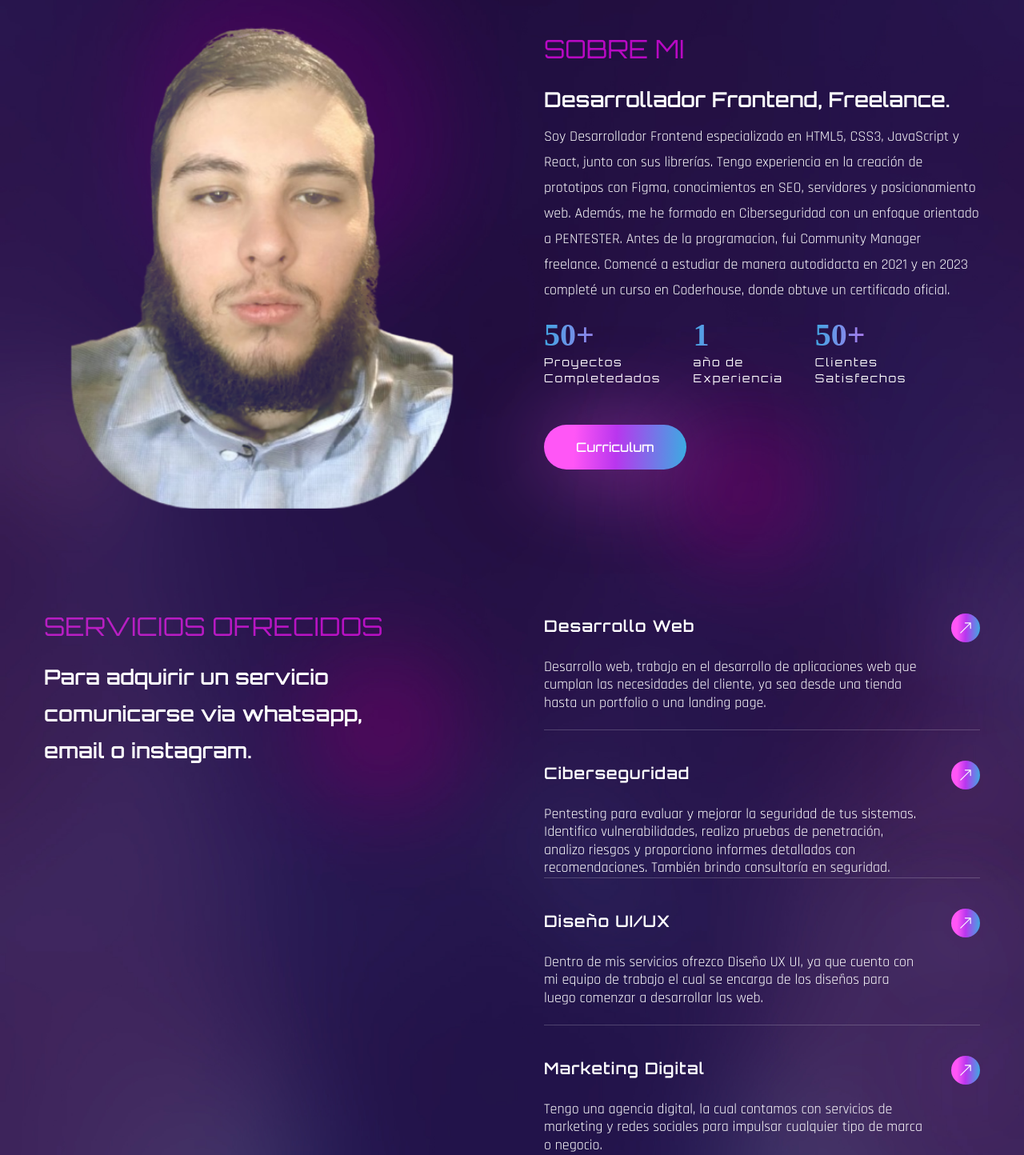
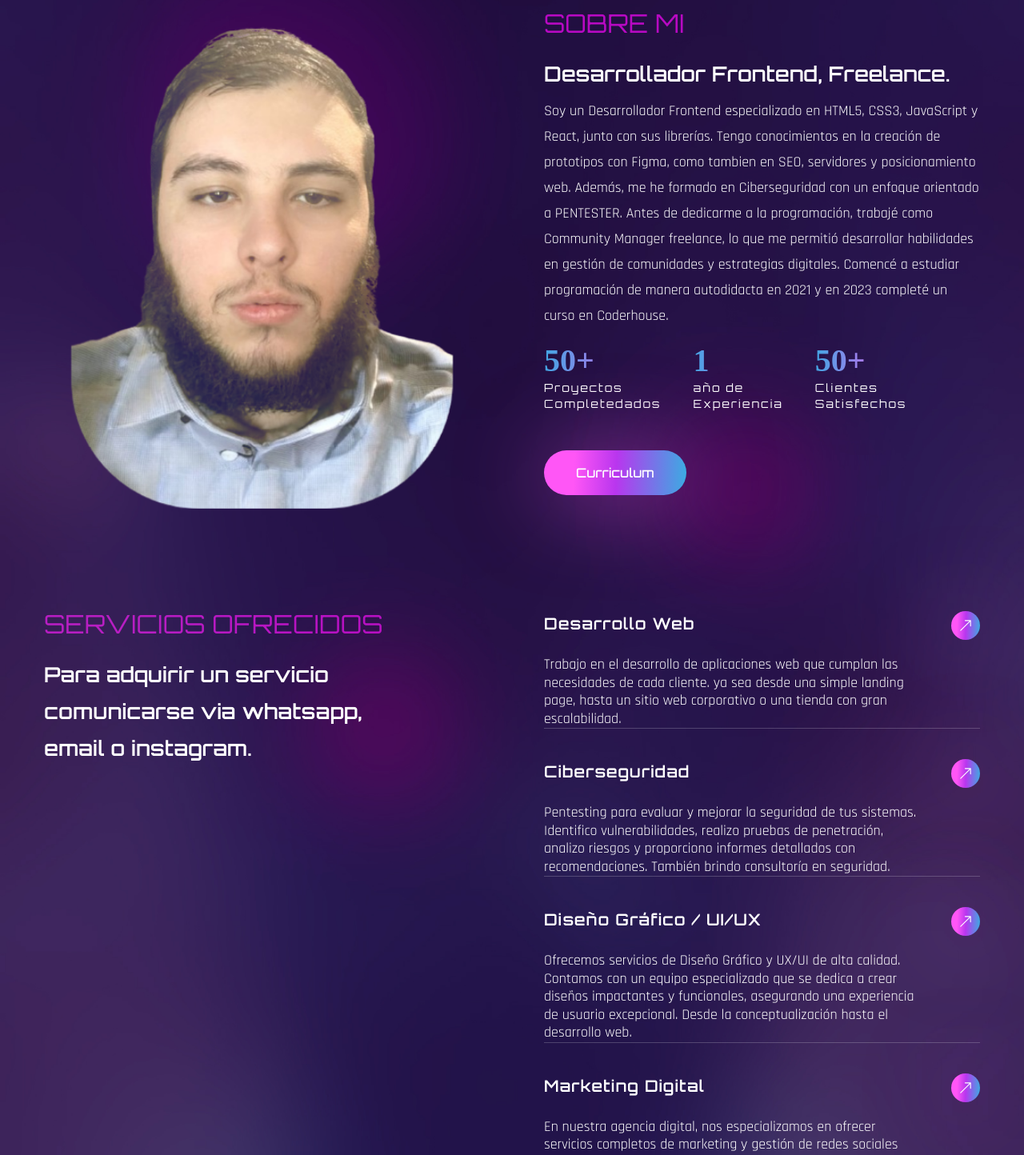
Before and after one commit to Ntarchini99/new-portfolio, a React (Vite) app: page / in a window 1280 px wide. Shown: the part 820-2264 px from the top of the page at 80% size. Built offline with nearby package versions, Linux system fonts and the light colour scheme; a web font is replaced by a local one.

Commit message:
Content Update

```diff
--- a/src/components/about.tsx
+++ b/src/components/about.tsx
@@ -33,9 +33,8 @@ export const About = () => {
               Desarrollador Frontend, Freelance.
             </h3>
             <p className="mb-4">
-            Soy Desarrollador Frontend especializado en HTML5, CSS3, JavaScript y React, junto con sus librerías. Tengo experiencia en la creación de prototipos con Figma, conocimientos en SEO, servidores y posicionamiento web.
-            Además, me he formado en Ciberseguridad con un enfoque orientado a PENTESTER. Antes de la programacion, fui Community Manager freelance.
-            Comencé a estudiar de manera autodidacta en 2021 y en 2023 completé un curso en Coderhouse, donde obtuve un certificado oficial.
+              Soy un Desarrollador Frontend especializado en HTML5, CSS3, JavaScript y React, junto con sus librerías. Tengo conocimientos en la creación de prototipos con Figma, como tambien en SEO, servidores y posicionamiento web. Además, me he formado en Ciberseguridad con un enfoque orientado a PENTESTER.
+              Antes de dedicarme a la programación, trabajé como Community Manager freelance, lo que me permitió desarrollar habilidades en gestión de comunidades y estrategias digitales. Comencé a estudiar programación de manera autodidacta en 2021 y en 2023 completé un curso en Coderhouse.
             </p>
 
             <div className="mb-12 flex gap-x-6 lg:gap-x-10">
@@ -75,7 +74,7 @@ export const About = () => {
 
             <div className="flex items-center gap-x-8">
               <a href="https://drive.google.com/drive/u/2/folders/1NTsLOckNhxho7UXg1FMa8A7Mab3eethM" target='blank'>
-              <button className="btn btn-lg">Curriculum</button>
+                <button className="btn btn-lg">Curriculum</button>
               </a>
             </div>
           </motion.div>
--- a/src/components/banner.tsx
+++ b/src/components/banner.tsx
@@ -53,7 +53,7 @@ export const Banner = () => {
                 className="mx-auto mb-8 max-w-lg lg:mx-0"
               >
                 Tengo 24 años. Soy Frontend Developer, Pentester y Community Manager, me dedico
-                enteramente a la programacion web utilizando React, pero tambien hago informes de Ciberseguridad.
+                enteramente a la programacion web utilizando React, tambien hago informes de Ciberseguridad.
               </motion.p>
 
               <motion.div
--- a/src/components/services.tsx
+++ b/src/components/services.tsx
@@ -14,8 +14,8 @@ const services: Service[] = [
     name: 'Desarrollo Web',
     description: (
       <>
-        Desarrollo web, trabajo en el desarrollo de aplicaciones web que cumplan las necesidades del cliente, ya sea
-        desde una tienda hasta un portfolio o una landing page.
+        Trabajo en el desarrollo de aplicaciones web que cumplan las necesidades de cada cliente. ya sea
+        desde una simple landing page, hasta un sitio web corporativo o una tienda con gran escalabilidad.
       </>
     ),
     link: '',
@@ -31,11 +31,11 @@ const services: Service[] = [
     link: '',
   },
   {
-    name: 'Diseño UI/UX',
+    name: 'Diseño Gráfico / UI/UX',
     description: (
       <>
-        Dentro de mis servicios ofrezco Diseño UX UI, ya que cuento con mi equipo de trabajo el cual se encarga de los diseños
-        para luego comenzar a desarrollar las web.
+        Ofrecemos servicios de Diseño Gráfico y UX/UI de alta calidad. Contamos con un equipo especializado que se dedica a crear diseños impactantes y funcionales, asegurando una experiencia de usuario excepcional.
+        Desde la conceptualización hasta el desarrollo web.
       </>
     ),
     link: '',
@@ -44,8 +44,8 @@ const services: Service[] = [
     name: 'Marketing Digital',
     description: (
       <>
-        Tengo una agencia digital, la cual contamos con servicios de marketing y redes sociales para impulsar
-        cualquier tipo de marca o negocio.
+        En nuestra agencia digital, nos especializamos en ofrecer servicios completos de marketing y gestión de redes sociales diseñados para potenciar cualquier tipo de marca o negocio.
+         Nuestro enfoque estratégico y creativo asegura un crecimiento sostenible y una mayor visibilidad en el mercado.
       </>
     ),
     link: '',
```
